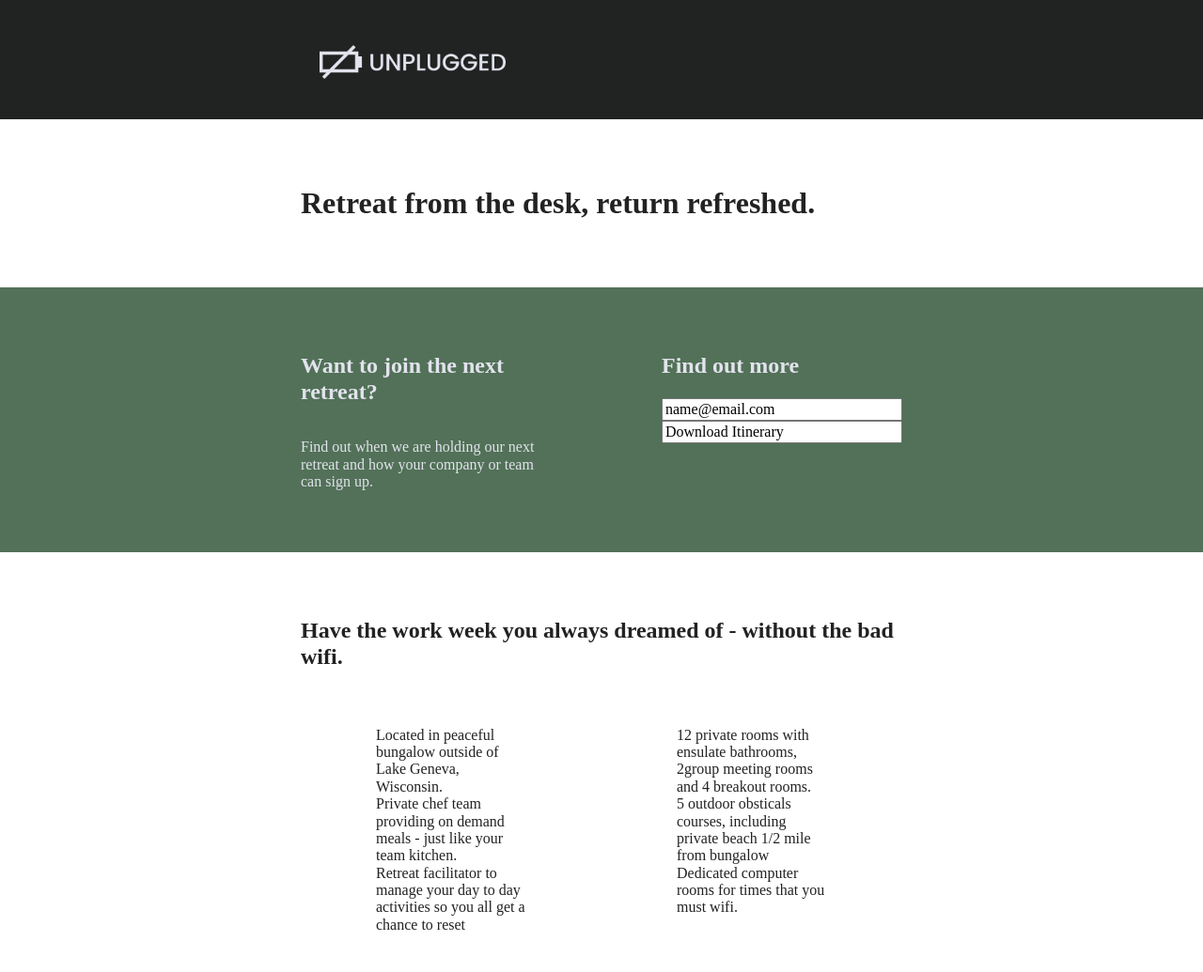
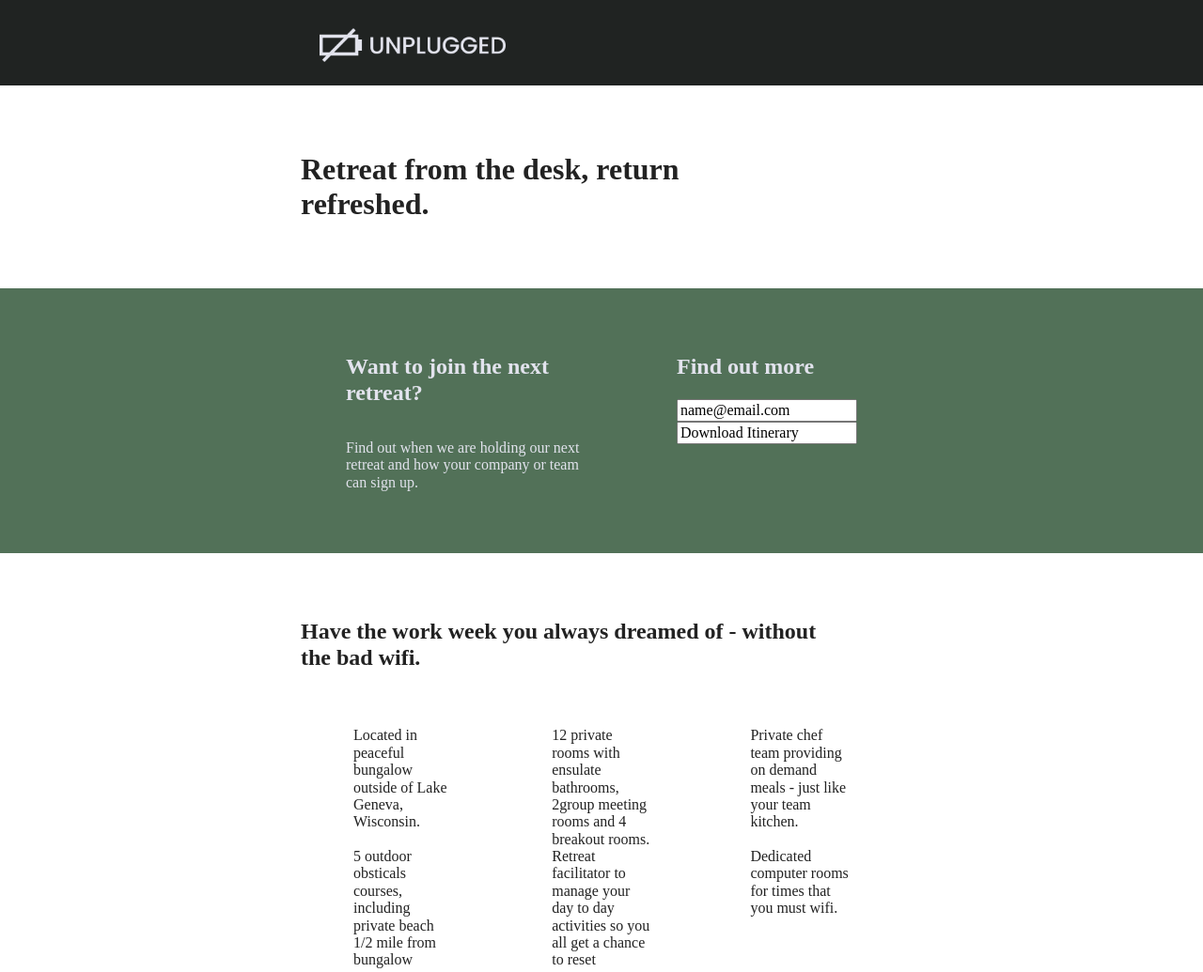
Before and after one commit to JeffG58/outdoor, a website built with Parcel: page index.html in a window 1280 px wide. Shown: the top 1035 px of the page at 94% size. Built offline with nearby package versions, Linux system fonts and the light colour scheme.

Commit message:
desktop style done

```diff
--- a/css/main.css
+++ b/css/main.css
@@ -535,6 +535,50 @@ footer .comtent-wrapper{
 
 @media only screen and (min-width: 1200px) {
   /*desktop styles here*/
+/***********************---------------------- header -------------***********************/
+.content-wrapper{
+  max-width: 960px;
+}
+header{
+  padding: 15px 0;
+}
+
+.hero-area h1{
+  width:70%;
+}
+
+aside .content-wrapper{
+  justify-content: space-around;
+}
+
+aside .email{
+  width:30%;
+}
+
+.feature h2{
+  width:90%;
+}
+.feature-items article{
+  flex-basis:33%;
+}
+
+.review h2{
+  padding-bottom: 50px;
+}
+
+.review article div{
+  width:43%;
+}
+/*********************------------------------- about page -------------------**********************/
+.mission h2{
+  width:90%;
+}
+
+/**************************------------------ FAQ page ------------------------********************/
+.faq h2{
+  width:70%
+}
+
 }
 
 @media print,
```
